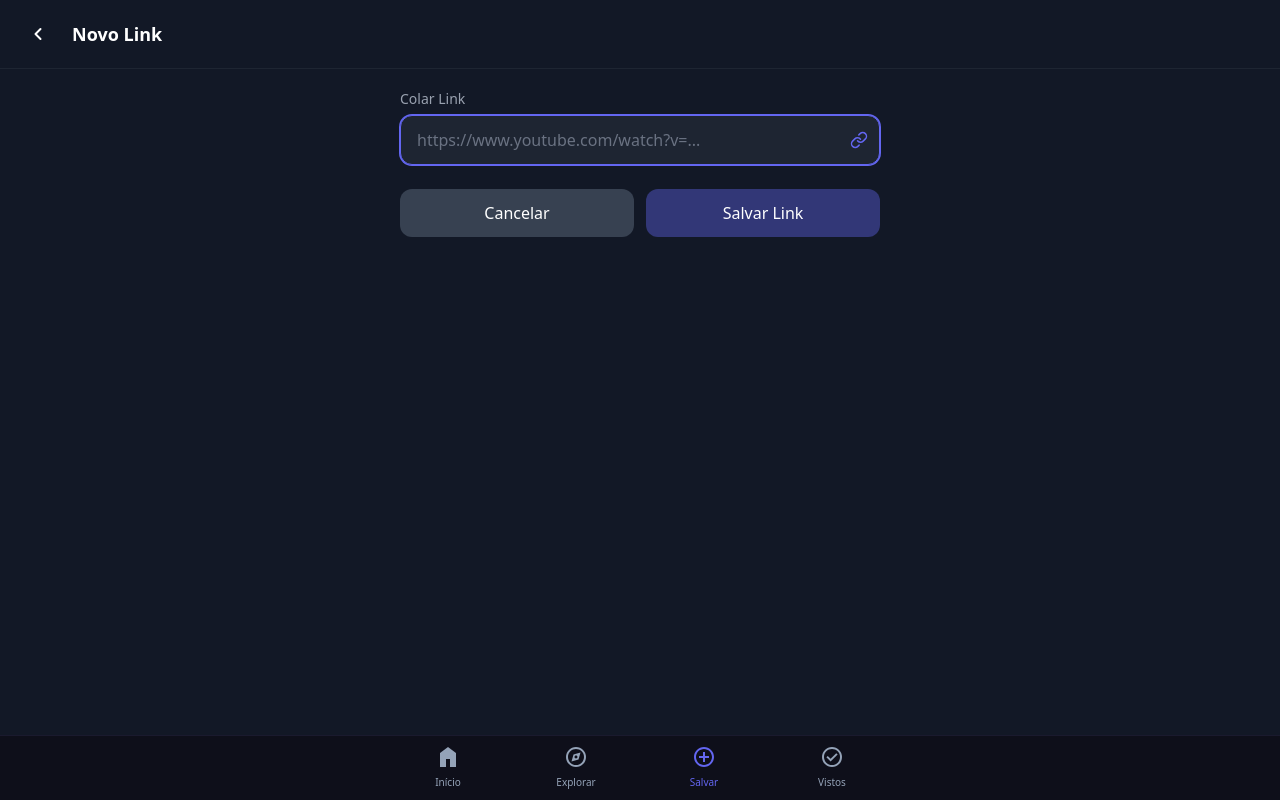
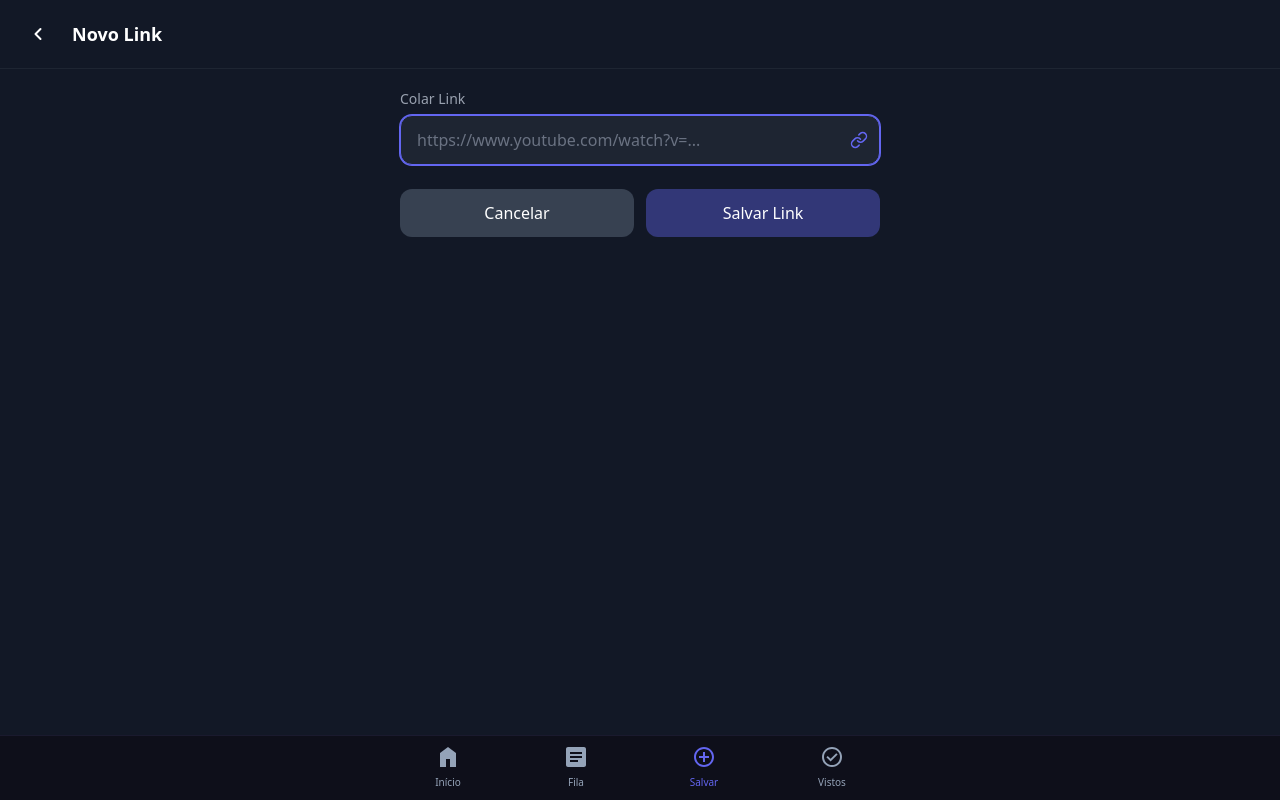
Before and after one commit to AndreMotta25/SeeLater, a Next.js app: page /add in a window 1280 px wide. Built offline with nearby package versions, Linux system fonts and the light colour scheme; no server answers; what @xenova/transformers would draw is missing.

Commit message:
feat: atualizar item de navegação para 'Fila' no BottomNavigation

```diff
--- a/src/components/mobile/BottomNavigation.tsx
+++ b/src/components/mobile/BottomNavigation.tsx
@@ -29,12 +29,12 @@ export function BottomNavigation() {
       )
     },
     {
-      href: '/explore',
-      label: 'Explorar',
-      active: pathname === '/explore',
+      href: '/fila',
+      label: 'Fila',
+      active: pathname === '/fila',
       icon: (
         <svg width="20" height="20" viewBox="0 0 20 20" fill="none" xmlns="http://www.w3.org/2000/svg" className="mx-auto">
-          <path d="M5.5 14.5L12.5 12.5L14.5 5.5L7.5 7.5L5.5 14.5V14.5M10 11.5C9.58333 11.5 9.22917 11.3542 8.9375 11.0625C8.64583 10.7708 8.5 10.4167 8.5 10C8.5 9.58333 8.64583 9.22917 8.9375 8.9375C9.22917 8.64583 9.58333 8.5 10 8.5C10.4167 8.5 10.7708 8.64583 11.0625 8.9375C11.3542 9.22917 11.5 9.58333 11.5 10C11.5 10.4167 11.3542 10.7708 11.0625 11.0625C10.7708 11.3542 10.4167 11.5 10 11.5V11.5M10 20C8.61667 20 7.31667 19.7375 6.1 19.2125C4.88333 18.6875 3.825 17.975 2.925 17.075C2.025 16.175 1.3125 15.1167 0.7875 13.9C0.2625 12.6833 0 11.3833 0 10C0 8.61667 0.2625 7.31667 0.7875 6.1C1.3125 4.88333 2.025 3.825 2.925 2.925C3.825 2.025 4.88333 1.3125 6.1 0.7875C7.31667 0.2625 8.61667 0 10 0C11.3833 0 12.6833 0.2625 13.9 0.7875C15.1167 1.3125 16.175 2.025 17.075 2.925C17.975 3.825 18.6875 4.88333 19.2125 6.1C19.7375 7.78333 20 8.61667 20 10C20 11.3833 19.7375 12.6833 19.2125 13.9C18.6875 15.1167 17.975 16.175 17.075 17.075C16.175 17.975 15.1167 18.6875 13.9 19.2125C12.6833 19.7375 11.3833 20 10 20V20M10 18C12.2167 18 14.1042 17.2208 15.6625 15.6625C17.2208 14.1042 18 12.2167 18 10C18 7.78333 17.2208 5.89583 15.6625 4.3375C14.1042 2.77917 12.2167 2 10 2C7.78333 2 5.89583 2.77917 4.3375 4.3375C2.77917 5.89583 2 7.78333 2 10C2 12.2167 2.77917 14.1042 4.3375 15.6625C5.89583 17.2208 7.78333 18 10 18V18M10 10V10V10V10V10V10V10V10V10V10" fill="currentColor"/>
+          <path d="M2 0H18C19.1 0 20 0.9 20 2V18C20 19.1 19.1 20 18 20H2C0.9 20 0 19.1 0 18V2C0 0.9 0.9 0 2 0ZM4 5V7H16V5H4ZM4 9V11H16V9H4ZM4 13V15H12V13H4Z" fill="currentColor"/>
         </svg>
       )
     },
```
